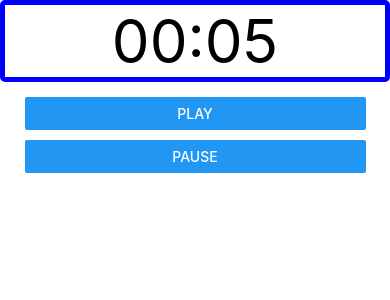
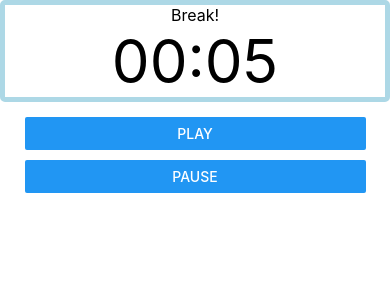
Before and after one commit to aaqsr/terrible-pomodoro-timer, a React Native app: screen / in a window 390 px wide. Shown: the top 300 px of the page. Built offline with nearby package versions, Linux system fonts and the light colour scheme.

Commit message:
Added mode display; changed colour

```diff
--- a/Timer.jsx
+++ b/Timer.jsx
@@ -1,6 +1,15 @@
 import React from 'react';
 import { StyleSheet, Text, View, Button } from 'react-native';
 import Constants from 'expo-constants';
+
+
+const Mode = (props) => {
+        if (props.breakModeNext) {
+            return ("Work!")
+        } else {
+            return ("Break!")
+        }
+    }
 
 export default class Timer extends React.Component {
     constructor(props) {
@@ -18,11 +27,14 @@ export default class Timer extends React.Component {
         return (
             <View>
             <View style={styles.timerContainer}>
-            <Text style={styles.timerTextContainer}>
+            <Text style={[styles.timerTextContainerSmall, styles.center]}>
+            <Mode breakModeNext={this.state.breakModeNext}/>
+            </Text>
+            <Text style={[styles.timerTextContainerLarge, styles.center]}>
             {timeConvert(this.state.utime)}
             </Text>
             </View>
-            <View style={styles.buttonContainer}>
+            <View style={[styles.buttonContainer, styles.center]}>
             <View style={styles.buttonSpacing}>
             <Button onPress={this.playHandler} title="Play" />
             </View>
@@ -100,7 +112,6 @@ export default class Timer extends React.Component {
         ));
     }
 
-
     shouldComponentUpdate() {
         if (this.state.utime <= 0) {
             this.modeSwitcher()
@@ -121,21 +132,24 @@ function timeConvert(num) {
 
 const styles = StyleSheet.create({
     timerContainer: {
-        borderColor: "blue",
+        borderColor: "lightblue",
         borderStyle: "solid",
         borderRadius: 5,
         borderWidth: 5,
         marginTop: Constants.statusBarHeight * 2.5,
     },
-    timerTextContainer: {
+    timerTextContainerSmall: {
+        fontSize: 16,
+    },
+    timerTextContainerLarge: {
         fontSize: 60,
+    },
+    center: {
         alignSelf: "center",
-
     },
     buttonContainer: {
         // flexDirection: "row",
         width: "90%",
-        alignSelf: "center",
         fontSize: 30,
         margin: 10,
     },
```
